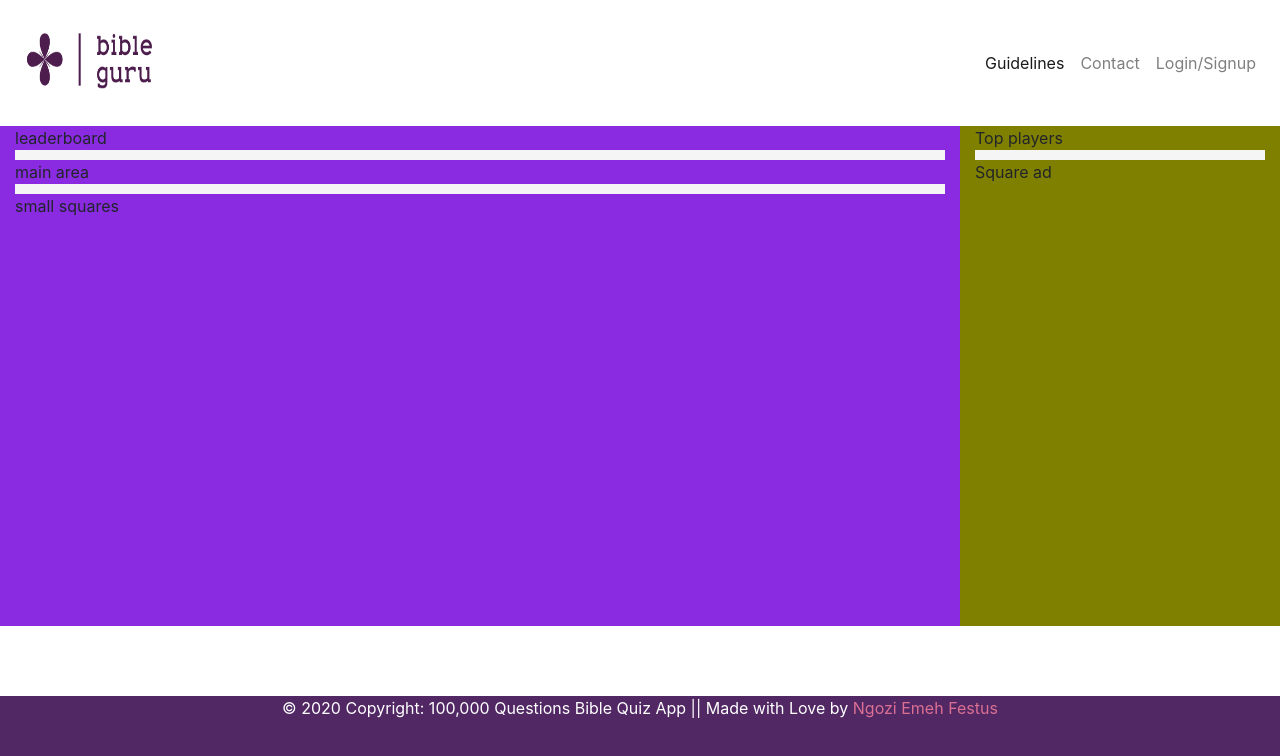
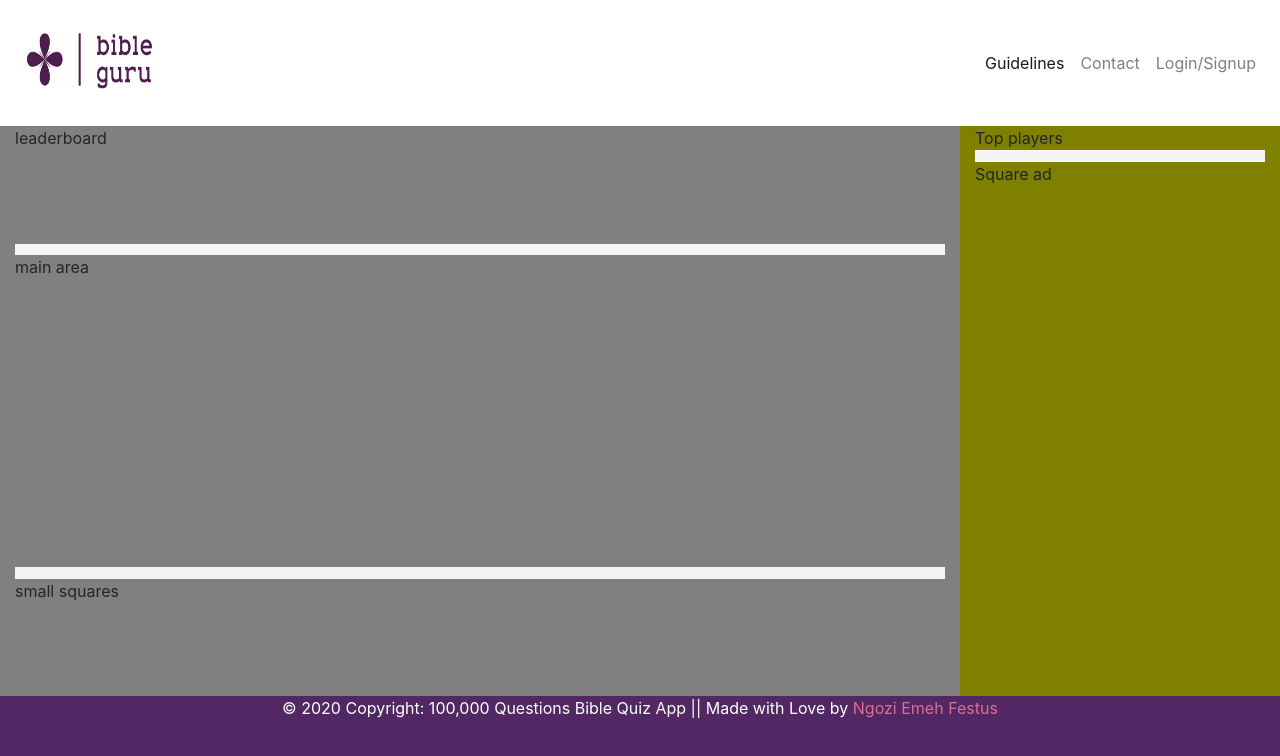
Before and after one commit to NgoziEmeh/Bible-quiz-web-app-frontend, an Angular app: page / in a window 1280 px wide. Shown: the top 756 px of the page. Built offline with nearby package versions, Linux system fonts and the light colour scheme.

Commit message:
home part css

```diff
--- a/src/app/home/home.component.css
+++ b/src/app/home/home.component.css
@@ -1,13 +1,13 @@
 
 .flex-container-left{
-    height: 500px;
+    height: 600px;
     display: flex;
     flex-direction: column;
-    background: blueviolet;
+    background: gray;
 }
 
 .flex-container-right{
-    height: 500px;
+    height: 600px;
     display: flex;
     flex-direction: column;
     background: olive;
@@ -16,3 +16,13 @@
     height: 2%;
     background: whitesmoke;
 }
+.leaderboard-holder{
+    height: 20%;
+}
+.smaller-squares{
+    height: 25%;
+}
+
+.main-area{
+    height: 53%;
+}
```
